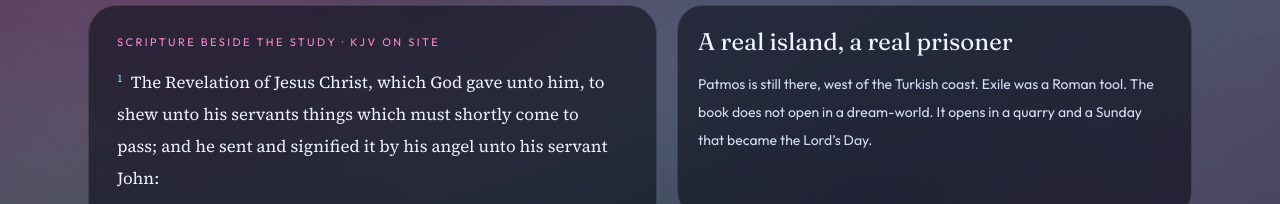
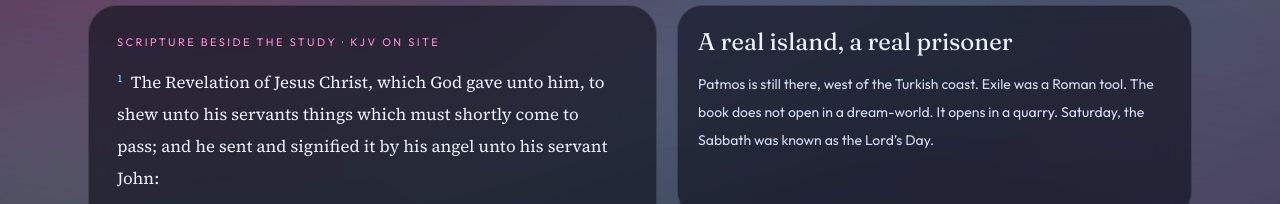
Before and after one commit to r3s0lv343vr/Bible-Prophecy-Website, a Next.js app: page /study/1 in a window 1280 px wide. Shown: the part 344-548 px from the top of the page. Built offline with nearby package versions, Linux system fonts and the light colour scheme.

Commit message:
Update the Chapter 1 Patmos beat to identify Saturday as the Lord’s Day.
Co-authored-by: r3s0lv343vr <r3s0lv343vr@users.noreply.github.com>

```diff
--- a/src/content/chapter1.ts
+++ b/src/content/chapter1.ts
@@ -6,7 +6,7 @@ export const chapter1 = {
   beats: [
     {
       title: "A real island, a real prisoner",
-      body: "Patmos is still there, west of the Turkish coast. Exile was a Roman tool. The book does not open in a dream-world. It opens in a quarry and a Sunday that became the Lord’s Day.",
+      body: "Patmos is still there, west of the Turkish coast. Exile was a Roman tool. The book does not open in a dream-world. It opens in a quarry. Saturday, the Sabbath was known as the Lord’s Day.",
     },
     {
       title: "Christ, not chaos",
```
